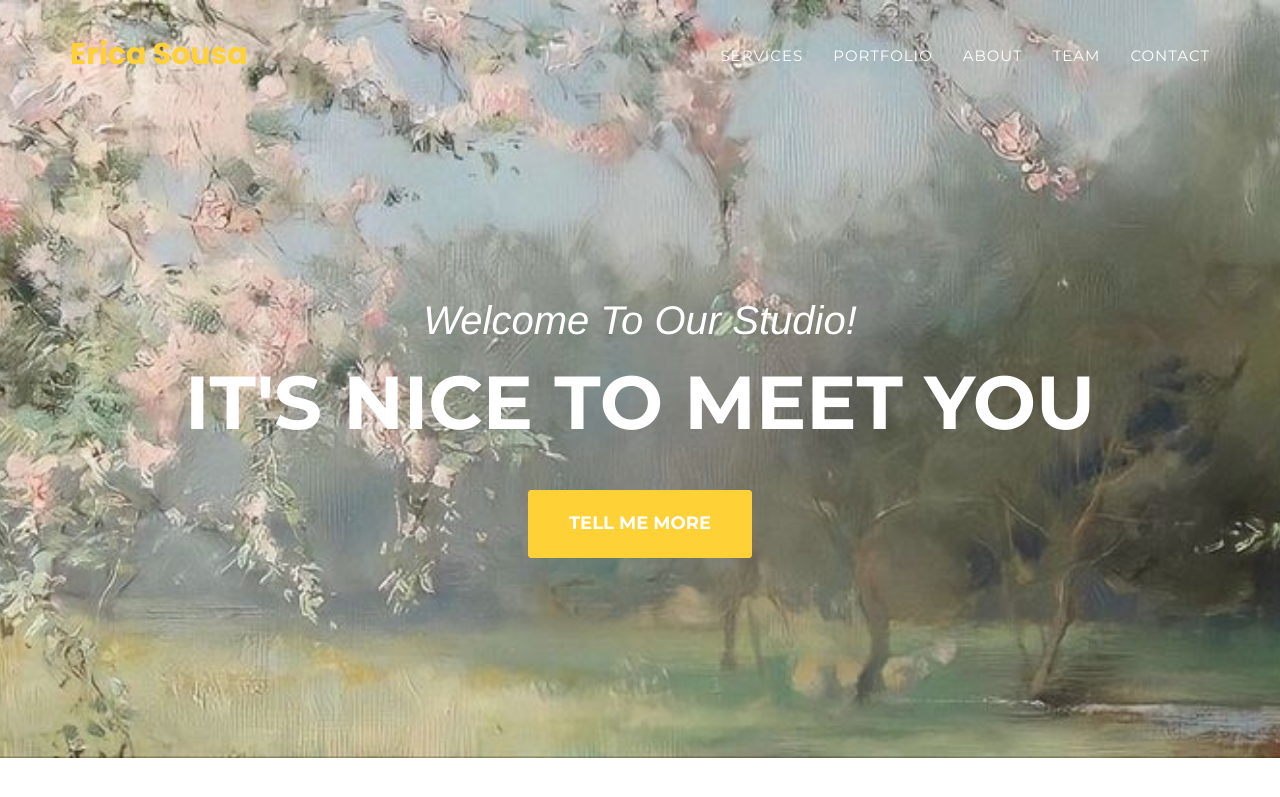
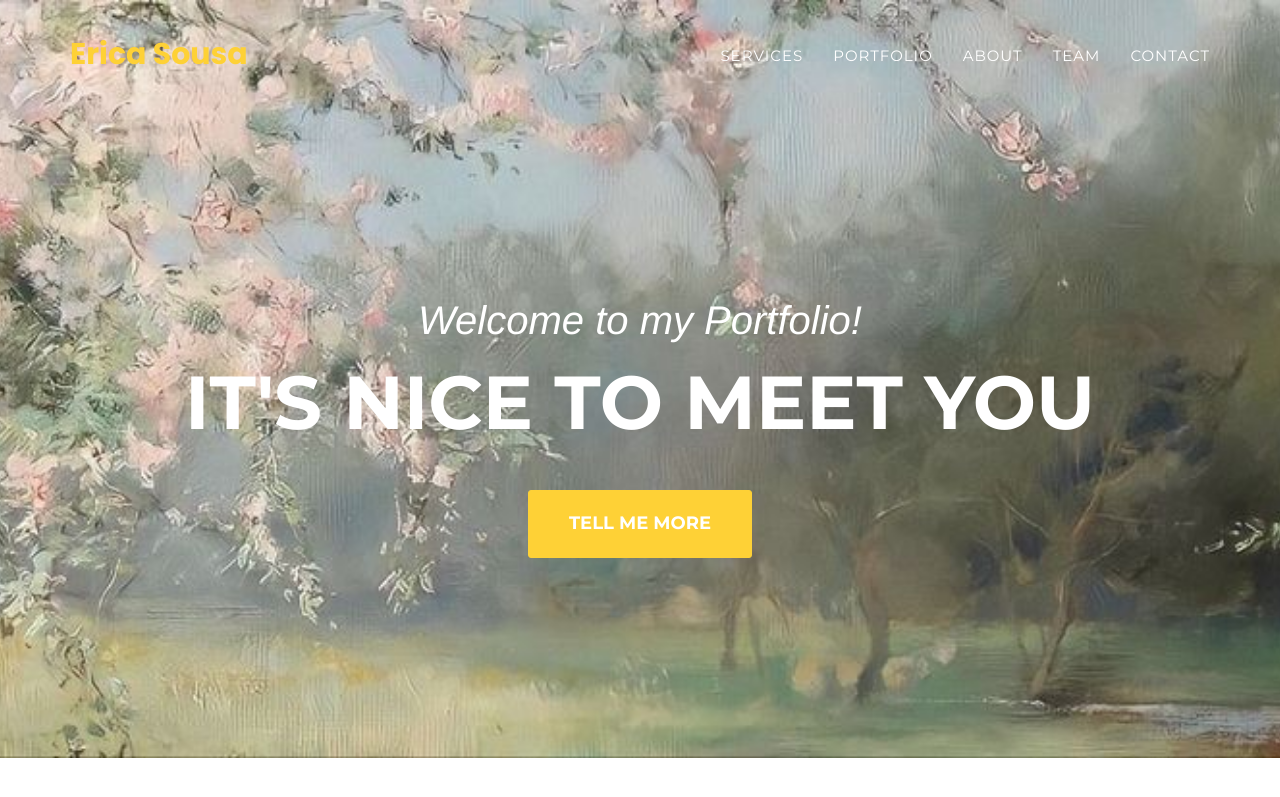
Before and after one commit to ericasousaa/EricaSousa, a Jekyll site: the page built from index.html, in a window 1280 px wide and 900 px high. Shown: the top 797 px of the window. Built offline with Jekyll 4.4.1, drawn with Linux system fonts in a browser that asks for light colours; some web fonts are replaced.

Commit message:
Update header.html

```diff
--- a/_includes/header.html
+++ b/_includes/header.html
@@ -44,7 +44,7 @@
     <header>
         <div class="container">
             <div class="intro-text">
-                <div class="intro-lead-in">Welcome To Our Studio!</div>
+                <div class="intro-lead-in">Welcome to my Portfolio!</div>
                 <div class="intro-heading">It's Nice To Meet You</div>
                 <a href="#services" class="page-scroll btn btn-xl">Tell Me More</a>
             </div>
```
